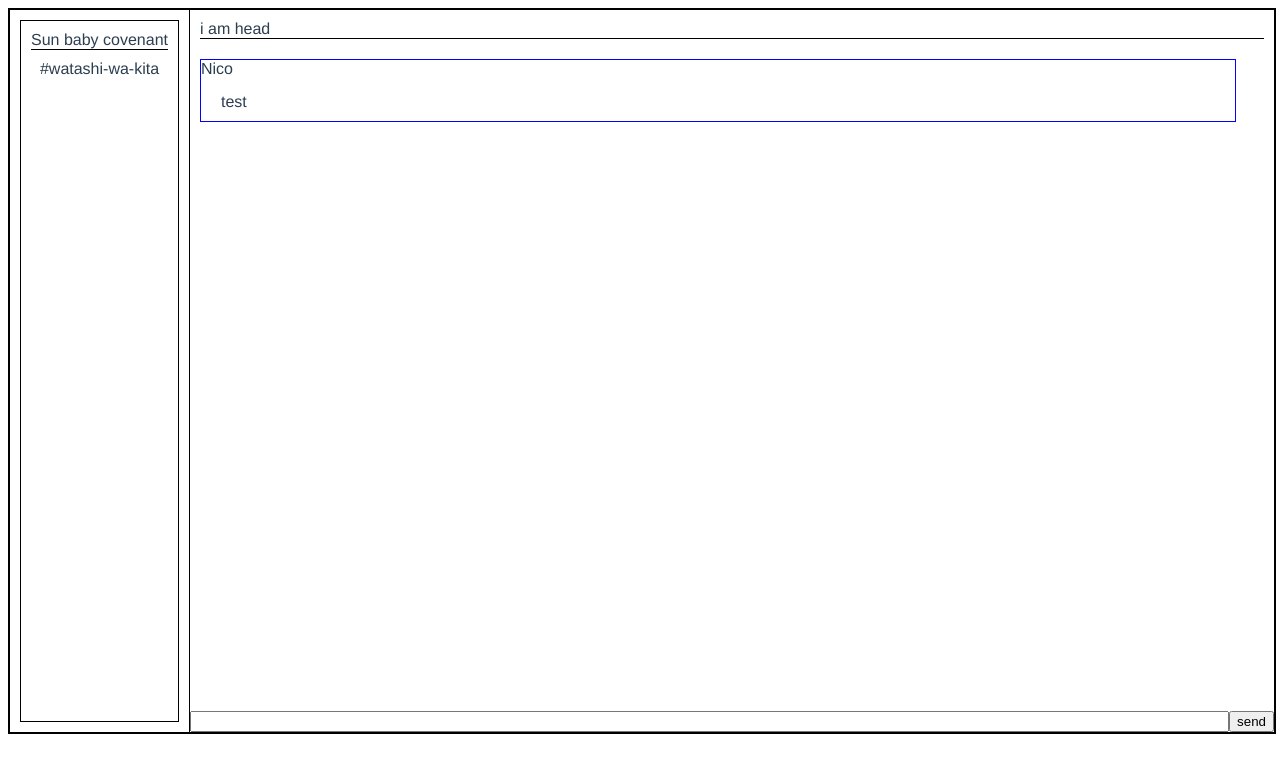
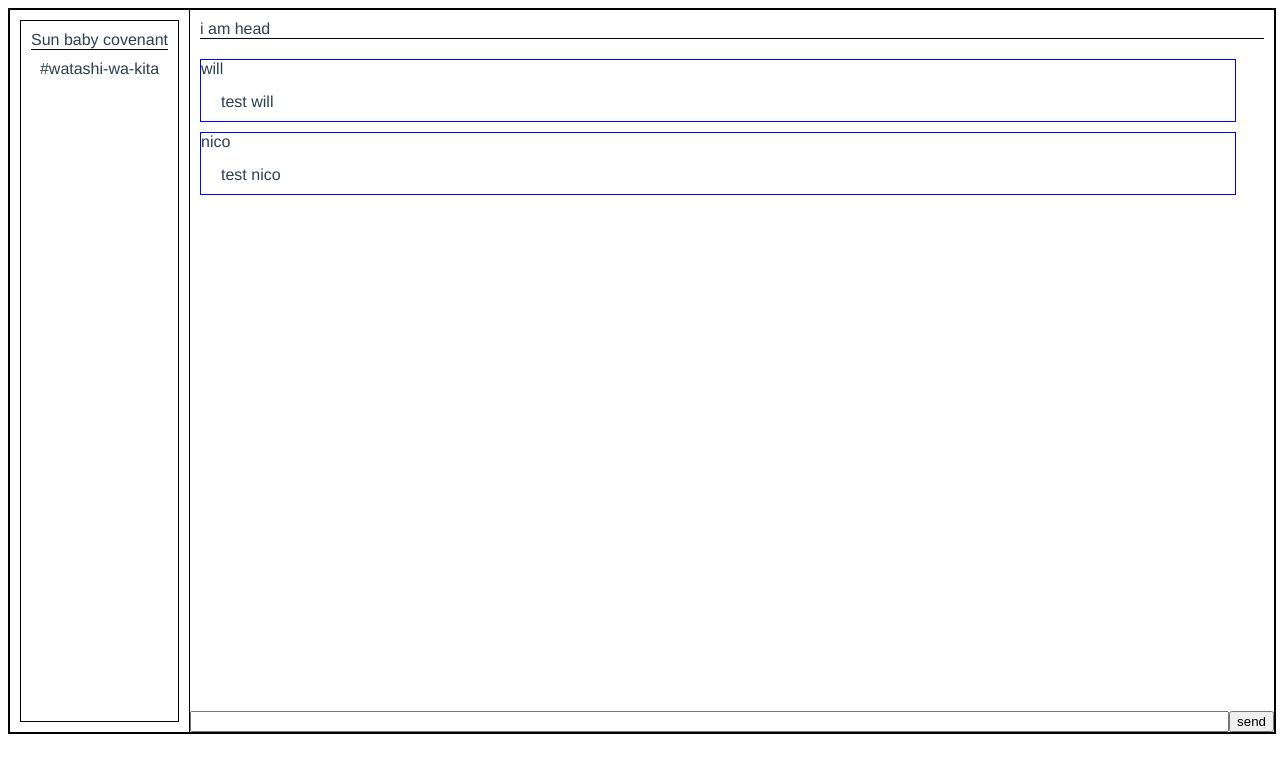
Before and after one commit to wolewnicki/messager-frontend, a Vue app: page / in a window 1280 px wide. Shown: the top 772 px of the page. Built offline with nearby package versions, Linux system fonts and the light colour scheme.

Commit message:
can add messages to list

```diff
--- a/src/App.vue
+++ b/src/App.vue
@@ -5,7 +5,7 @@
     </div>
 
     <div class="chat">
-      <chat msgs="test"></chat>
+      <chat :msgs="Text" @sent-msg="addMsg"></chat>
     </div>
   </div>
 </template>
@@ -57,5 +57,18 @@ export default defineComponent({
     Chat,
     Sidebar,
   },
+  data() {
+    return {
+      Text: [
+        { name: "will", body: "test will" },
+        { name: "nico", body: "test nico" },
+      ],
+    };
+  },
+  methods: {
+    addMsg(msg: string) {
+      this.Text.push({ name: "console", body: msg });
+    },
+  },
 });
 </script>
--- a/src/components/chat.vue
+++ b/src/components/chat.vue
@@ -3,18 +3,18 @@
     <div>i am head</div>
   </div>
   <div class="chat-container">
-    <div class="msg">
+    <div class="msg" v-for="(msg, index) in msgs" :key="`msg-${index}`">
       <div>
         <div class="msg-top">
-          <div>Nico</div>
+          <div>{{ msg.name }}</div>
         </div>
-        <div class="text">{{ msgs }}</div>
+        <div class="text">{{ msg.body }}</div>
       </div>
     </div>
   </div>
   <div class="input-container">
-    <input class="input" />
-    <button class="send">send</button>
+    <input class="input" v-model="msg" />
+    <button class="send" @click="submit()">send</button>
   </div>
 </template>
 
@@ -24,13 +24,19 @@ import { defineComponent } from "vue";
 export default defineComponent({
   name: "chat",
   props: {
-    msgs: { required: true, type: String },
+    msgs: { required: true, type: Array },
+  },
+  data() {
+    return {
+      msg: ""
+    }
   },
   methods: {
-    test: (msg: any) => {
-      console.log(msg);
-    },
-  },
+    submit() {
+      this.$emit("sent-msg", this.msg)
+      this.msg = ""
+    }
+  }
 });
 </script>
 
```
